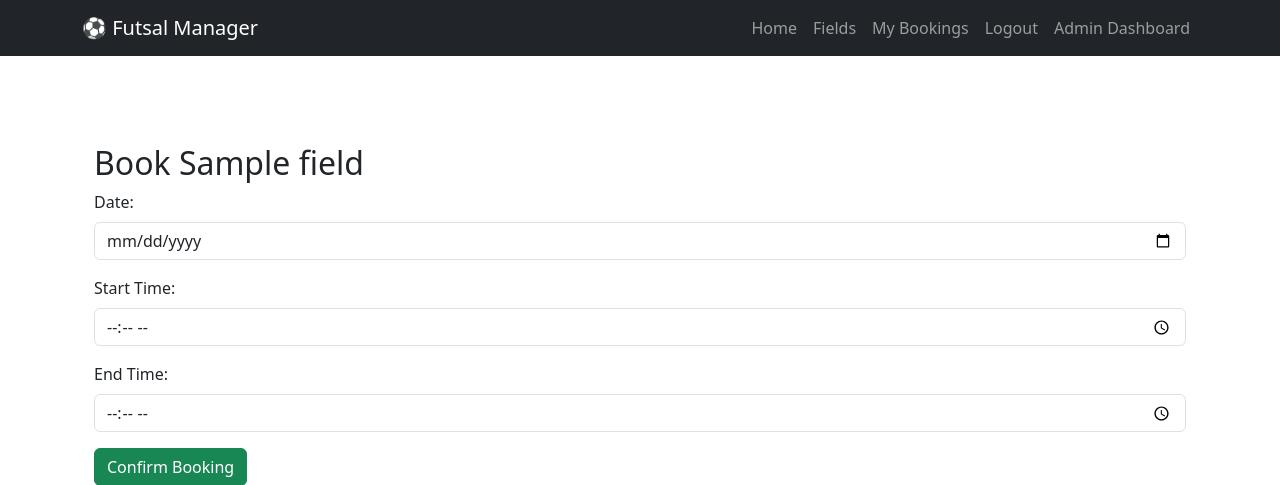
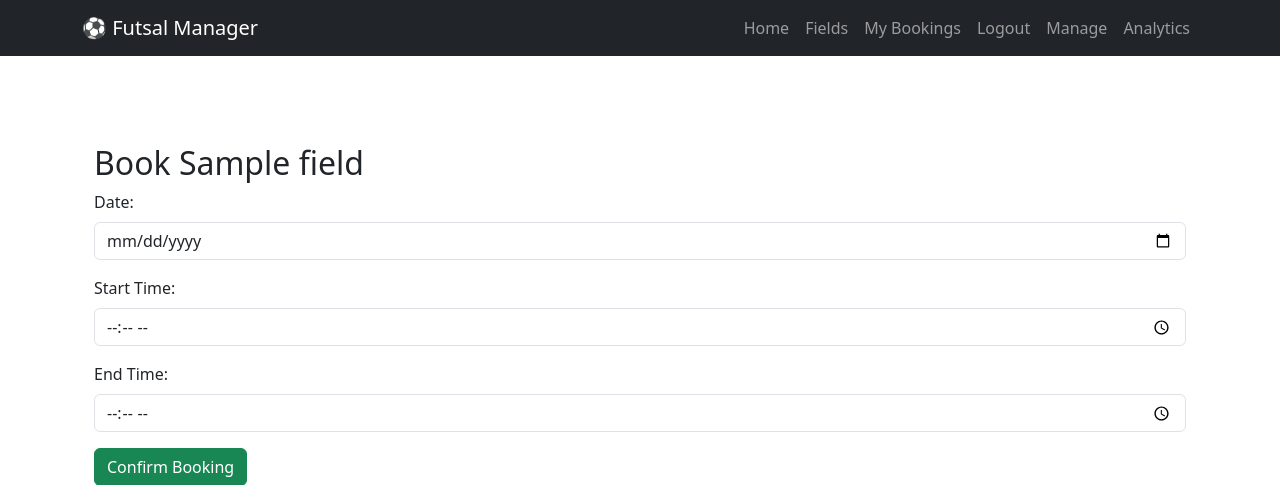
Before and after one commit to crestadev/futsal_management_system, a Django app: template templates/book_field.html in a window 1280 px wide. Shown: the top 485 px of the page. Run offline with Django 5.2, Linux system fonts and the light colour scheme; the template is opened without the code that fills it: values that come from a table or form of the project are taken from there, others are empty; a user stored in the database is signed in; tables that the repository leaves empty hold one stand-in row (values such as "Sample post"); parts of the project's set-up code (start-up, migrations or seed data) failed here and were passed over; some libraries are stand-ins or nearby versions.

Commit message:
Updated base for linking for only admin of admin_dashboard

```diff
--- a/templates/base.html
+++ b/templates/base.html
@@ -21,6 +21,7 @@
       </button>
       <div class="collapse navbar-collapse" id="navbarNav">
         <ul class="navbar-nav ms-auto">
+          <!-- Common Links -->
           <li class="nav-item">
             <a class="nav-link {% if url_name == 'home' %}active{% endif %}" href="{% url 'home' %}">Home</a>
           </li>
@@ -43,13 +44,15 @@
               <a class="nav-link {% if url_name == 'register' %}active{% endif %}" href="{% url 'register' %}">Register</a>
             </li>
           {% endif %}
+
           {% if user.is_staff %}
             <li class="nav-item">
-            <a class="nav-link {% if url_name == 'admin_dashboard' %}active{% endif %}" href="{% url 'admin_dashboard' %}">Admin Dashboard</a>
+              <a class="nav-link {% if url_name == 'admin_dashboard' %}active{% endif %}" href="{% url 'admin_dashboard' %}">Manage</a>
+            </li>
+            <li class="nav-item">
+              <a class="nav-link {% if url_name == 'analytics_dashboard' %}active{% endif %}" href="{% url 'analytics_dashboard' %}">Analytics</a>
             </li>
           {% endif %}
-
-
         </ul>
       </div>
     </div>
```
Lines whose indentation alone changed are shown as unchanged.
